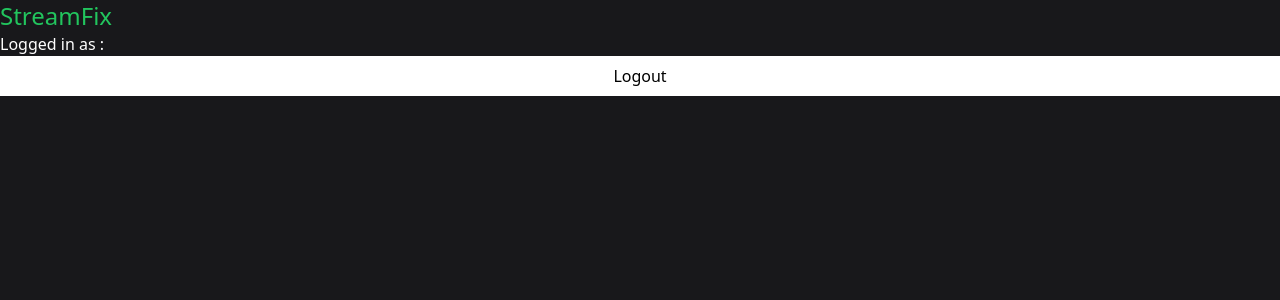
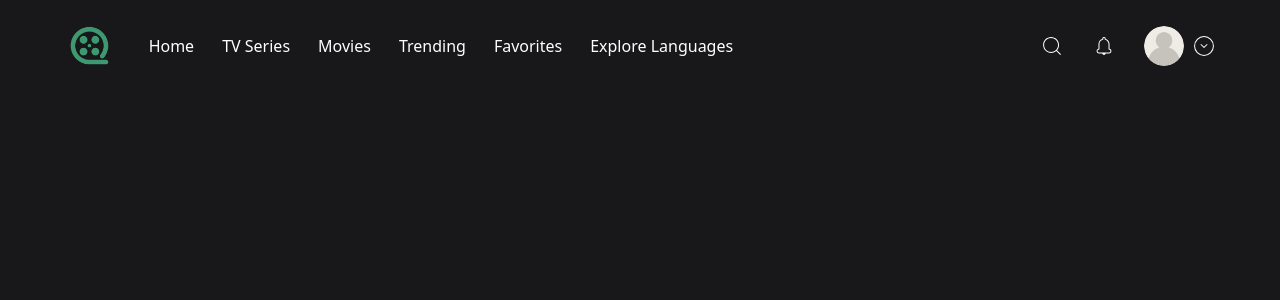
Before and after one commit to HK116/StreamFix, a Next.js app: page / in a window 1280 px wide. Shown: the top 300 px of the page. Built offline with nearby package versions, Linux system fonts and the light colour scheme; no server answers; the database is empty; sample sign-in values are in the browser's storage.

Commit message:
Navigation Components

```diff
--- /dev/null
+++ b/components/AccountMenu.tsx
@@ -0,0 +1,38 @@
+import { signOut } from "next-auth/react";
+
+import React from "react";
+
+interface AccountMenuProps {
+  visible?: boolean;
+}
+
+const AccountMenu: React.FC<AccountMenuProps> = ({ visible }) => {
+  if (!visible) {
+    return null;
+  }
+  return (
+    <div
+      className="bg-black w-48 absolute top-14 right-0 py-3
+            flex flex-col border-2 border-green-950"
+    >
+      <div className="flex flex-col gap-3">
+        <div className="px-3 group/item flex flex-row gap-4 items-center w-full">
+          <img
+            className="w-8 rounded-full"
+            src="/images/default-user.png"
+            alt="Profile"
+          />
+          <p className="text-white text-sm group-hover/item:underline">
+            Username
+          </p>
+        </div>
+        <hr className="bg-gray-600 border-0 h-px"/>
+        <div onClick={() => signOut()} className="px-3 text-center text-white text-sm hover:underline">
+            Log Out
+        </div>
+      </div>
+    </div>
+  );
+};
+
+export default AccountMenu;
--- /dev/null
+++ b/components/MobileMenu.tsx
@@ -0,0 +1,59 @@
+import React from "react";
+
+interface MobileMenuProps {
+  visible?: boolean;
+}
+
+const MobileMenu: React.FC<MobileMenuProps> = ({ visible }) => {
+  if (!visible) {
+    return null;
+  }
+
+  return (
+    <div
+      className="bg-black w-48 absolute top-8 left-0
+            flex-col flex border-2 border-green-950
+        "
+    >
+      <div className="flex flex-col">
+        <div
+          className="border-b-2 border-green-950 px-3
+                py-2 text-white hover:underline"
+        >
+          Home
+        </div>
+        <div
+          className="border-b-2 border-green-950 px-3
+                py-2 text-white hover:underline"
+        >
+          TV Series
+        </div>
+        <div
+          className="border-b-2 border-green-950 px-3
+                py-2 text-white hover:underline"
+        >
+          Movies
+        </div>
+        <div
+          className="border-b-2 border-green-950 px-3
+                py-2 text-white hover:underline"
+        >
+          Trending
+        </div>
+        <div
+          className="border-b-2 border-green-950 px-3
+                py-2 text-white hover:underline"
+        >
+          Favorites
+        </div>
+        <div
+          className="px-3 py-2 text-white hover:underline"
+        >
+          Explore Languages
+        </div>
+      </div>
+    </div>
+  );
+};
+
+export default MobileMenu;
--- /dev/null
+++ b/components/Navbar.tsx
@@ -0,0 +1,97 @@
+import { useCallback, useEffect, useState } from "react";
+import { CiCircleChevDown, CiSearch, CiBellOn } from "react-icons/ci";
+
+import MobileMenu from "./MobileMenu";
+import NavbarItem from "./NavbarItem";
+import AccountMenu from "./AccountMenu";
+
+const TOP_OFFSET = 66;
+
+const Navbar = () => {
+  const [showMobileMenu, setShowMobileMenu] = useState(false);
+  const [showAccountMenu, setShowAccountMenu] = useState(false);
+  const [showBackground, setShowBackground] = useState(false);
+
+  useEffect(() => {
+    const handleScroll = () => {
+        if (window.scrollY >= TOP_OFFSET) {
+            setShowBackground(true);
+        }
+        else {
+            setShowBackground(false);
+        }
+    }
+
+    window.addEventListener('scroll', handleScroll);
+
+    return () => {
+        window.removeEventListener('scroll', handleScroll);
+    }
+  }, []);
+
+  const toggleMobileMenu = useCallback(() => {
+    setShowMobileMenu((current) => !current);
+  }, []);
+
+  const toggleAccountMenu = useCallback(() => {
+    setShowAccountMenu((current) => !current);
+  }, []);
+
+  return (
+    <nav className="w-full fixed z-40">
+      <div
+        className={`px-4 md:px-16 py-6 flex flex-row item-center
+                transition duration-500 ${
+                    showBackground ? ' bg-zinc-900 bg-opacity-90' : ''
+                } `}
+      >
+        <img className="h-6 lg:h-11" src="/images/logo.png" alt="Logo" />
+        <div className="flex-row ml-8 gap-7 hidden lg:flex">
+          <NavbarItem label="Home" />
+          <NavbarItem label="TV Series" />
+          <NavbarItem label="Movies" />
+          <NavbarItem label="Trending" />
+          <NavbarItem label="Favorites" />
+          <NavbarItem label="Explore Languages" />
+        </div>
+
+        <div
+          onClick={toggleMobileMenu}
+          className="lg:hidden flex flex-row items-center gap-2 ml-8 cursor-pointer relative"
+        >
+          <p className="text-white text-sm">Browse</p>
+          <CiCircleChevDown className={`text-white transition w-6 h-6 ${
+                showMobileMenu ? "rotate-180" : "rotate-0"
+              }`}/>
+          <MobileMenu visible={showMobileMenu} />
+        </div>
+
+        <div className="flex flex-row ml-auto gap-7 items-center">
+          <div className="text-gray-200 hover:text-gray-300 cursor-pointer transition">
+            <CiSearch className="text-white transition w-6 h-6" />
+          </div>
+          <div className="text-gray-200 hover:text-gray-300 cursor-pointer transition">
+            <CiBellOn className="text-white transition w-6 h-6" />
+          </div>
+
+          <div
+            onClick={toggleAccountMenu}
+            className="flex flex-row items-center gap-2 cursor-pointer relative"
+          >
+            <div className="w-6 h-6 lg:w-10 lg:h-10 rounded-full overflow-hidden">
+              <img src="/images/default-user.png" alt="Profile" />
+            </div>
+            <CiCircleChevDown
+              className={`text-white transition w-6 h-6 ${
+                showAccountMenu ? "rotate-180" : "rotate-0"
+              }`}
+            />
+            <AccountMenu visible={showAccountMenu} />
+          </div>
+        </div>
+      </div>
+    </nav>
+  );
+};
+
+export default Navbar;
--- /dev/null
+++ b/components/NavbarItem.tsx
@@ -0,0 +1,18 @@
+import React from "react"
+
+interface NavbarItemsProps {
+    label: string;
+}
+
+const NavbarItem: React.FC<NavbarItemsProps > = ({
+    label
+}) => {
+    return (
+        <div className="text-white cursor-pointer hover:text-gray-300
+            transition text-center flex items-center">
+            {label}
+        </div>
+    )
+}
+
+export default NavbarItem;
--- a/pages/index.tsx
+++ b/pages/index.tsx
@@ -1,6 +1,7 @@
 import { NextPageContext } from "next";
-import { getSession, signOut } from "next-auth/react";
-import useCurrentUser from "../hooks/useCurrentUser";
+import { getSession } from "next-auth/react";
+
+import Navbar from "../components/Navbar";
 
 export async function getServerSideProps(context: NextPageContext) {
   const session = await getSession(context);
@@ -20,14 +21,9 @@ export async function getServerSideProps(context: NextPageContext) {
 }
 
 export default function Home() {
-  const { data: user } = useCurrentUser();
-
-
   return (
     <>
-      <h1 className="text-2xl text-green-500">StreamFix</h1>
-      <p className="text-white">Logged in as : {user?.name} </p>
-      <button className="h-10 w-full bg-white" onClick={() => signOut()}>Logout</button>
+      <Navbar />
     </>
   );
 }
```
